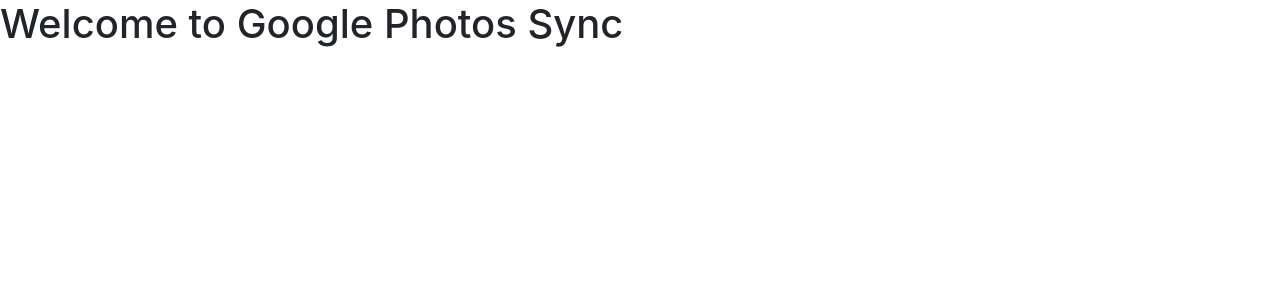
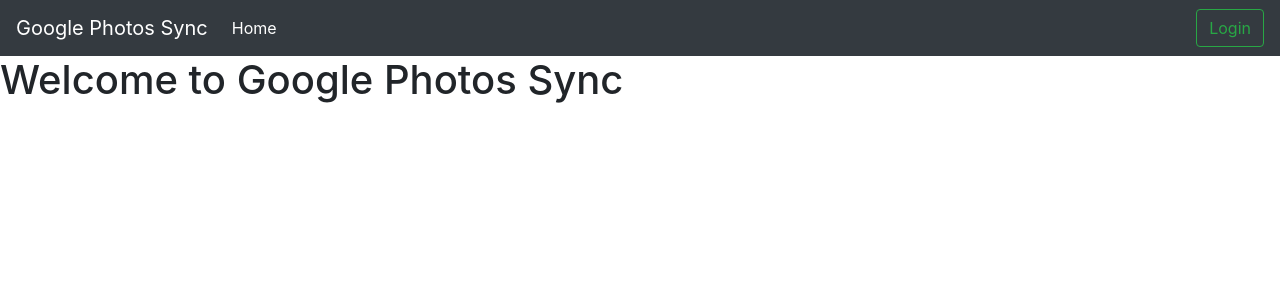
Before and after one commit to Bastien-Brd/django-google-photos, a Django app: page /app/ in a window 1280 px wide. Shown: the top 300 px of the page. Run offline with Django 3.2, Linux system fonts and the light colour scheme; some libraries are stand-ins or nearby versions.

Commit message:
Add a permanent nav bar with login/logout options and status

```diff
--- a/google_photos/templates/base.html
+++ b/google_photos/templates/base.html
@@ -11,6 +11,37 @@
     <title>Google Photos Sync</title>
   </head>
   <body>
+    <nav class="navbar navbar-expand-lg navbar-dark bg-dark">
+      <a class="navbar-brand" href="#">Google Photos Sync</a>
+      <button class="navbar-toggler" type="button" data-toggle="collapse" data-target="#navbarSupportedContent" aria-controls="navbarSupportedContent" aria-expanded="false" aria-label="Toggle navigation">
+        <span class="navbar-toggler-icon"></span>
+      </button>
+
+      <div class="collapse navbar-collapse" id="navbarSupportedContent">
+        <ul class="navbar-nav mr-auto">
+          <li class="nav-item active">
+            <a class="nav-link" href="#">Home <span class="sr-only">(current)</span></a>
+          </li>
+        </ul>
+
+        {% if request.user.is_anonymous %}
+          <a href="{% url 'social:begin' 'google-oauth2' %}">
+            <button class="btn btn-outline-success my-2 my-sm-0" type="submit">Login</button>
+          </a>
+        {% else %}
+          <span class="nav-item dropdown">
+            <a class="nav-link dropdown-toggle" href="#" id="navbarDropdownMenuLink" role="button" data-toggle="dropdown" aria-haspopup="true" aria-expanded="false">
+              Logged in as {{ request.user.username }}
+            </a>
+            <div class="dropdown-menu" aria-labelledby="navbarDropdownMenuLink">
+              <a class="dropdown-item" href="{% url 'logout' %}">Logout</a>
+            </div>
+          </span>
+        {% endif %}
+
+      </div>
+    </nav>
+
     <h1>Welcome to Google Photos Sync</h1>
 
     <!-- Optional JavaScript -->
```
